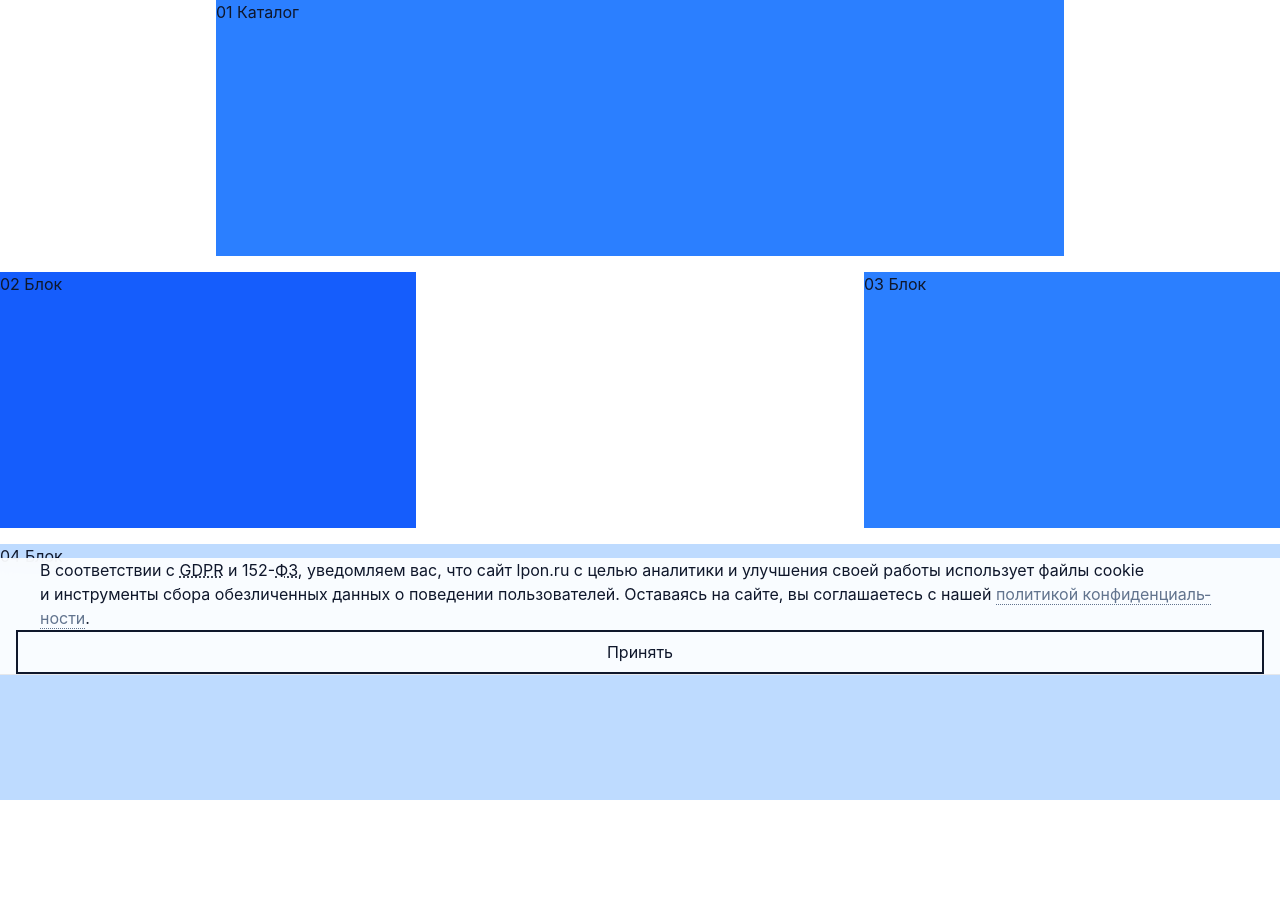
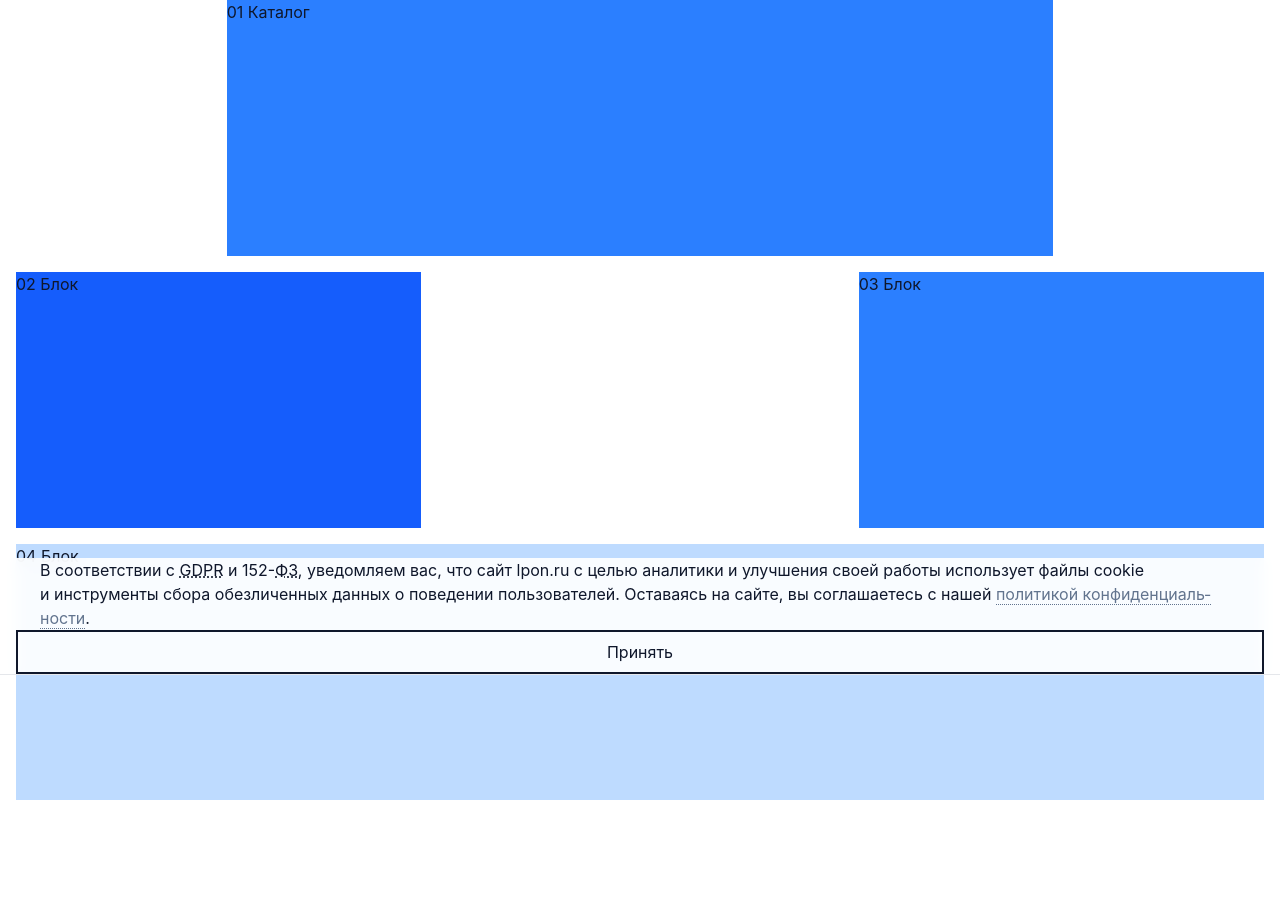
Before and after one commit to erjemin/2018-lpon-site, a Django app: template lpon_site/templates/catalog.html in a window 1280 px wide. Shown: the part 125-1042 px from the top of the page. Run offline with Django 5.2, Linux system fonts and the light colour scheme; the template is opened without the code that fills it, so the values that code supplies are empty.

Commit message:
minior: дизайн: ширина и отсттупы

```diff
--- a/lpon_site/templates/_base.html
+++ b/lpon_site/templates/_base.html
@@ -62,7 +62,8 @@
 </head>
 <body class="bg-white dark:bg-slate-950 text-slate-900 dark:text-slate-100">{% block ADD_CSS1 %}{% endblock %}{% block ADD_CSS2 %}{% endblock %}{% block ADD_CSS3 %}{% endblock %}{% block BODY %}
   {% include "block/header.html" %}
-  <main id="main-content">{% block CONTENT %}{% endblock CONTENT %}
+  <main id="main-content" class="max-w-7xl min-h-screen mx-auto px-4 py-8">
+    {% block CONTENT %}{% endblock CONTENT %}
   </main>
 {#  {% include "blocks/footer.jinja2" %} #}
 {% endblock BODY %}{% if not ALLOW_TRACKING %}
--- a/lpon_site/templates/block/allow-tracking.html
+++ b/lpon_site/templates/block/allow-tracking.html
@@ -1,12 +1,13 @@
-{# НИЖНИЙ POPUP О КУКУХ И ОТСЛЕЖИВАНИИ #}<div id="allow-tracking-popup" class="sticky bottom-0 z-50 bg-white/90
-    dark:bg-slate-800/70 backdrop-blur border-b border-gray-200 dark:border-gray-800 grid grid-cols-[auto_1fr] gap-x-4
+{# НИЖНИЙ POPUP О КУКУХ И ОТСЛЕЖИВАНИИ #}<div id="allow-tracking-popup" class="sticky bottom-0 z-50 bg-white/90 dark:bg-slate-800/70 backdrop-blur ">
+    <div class="max-w-7xl mx-auto px-4 py-8 border-b border-gray-200 dark:border-gray-800 grid grid-cols-[auto_1fr] gap-x-4
       px-4 py-0">
       <p class="flex-col px-6 py-6">
         В&nbsp;соответствии с&nbsp;<abbr title="General Data Protection Regulation">GDPR</abbr>
         и&nbsp;152-<abbr title="Федеральный закон">ФЗ</abbr>, уведомляем вас, что сайт lpon.ru с&nbsp;целью аналитики
         и&nbsp;улучшения своей работы использует файлы cookie и&nbsp;инструменты сбора обезли&shy;ченных данных
         о&nbsp;поведении пользо&shy;вателей.  Оставаясь на&nbsp;сайте, вы&nbsp;соглашаетесь с&nbsp;нашей
-      <a href="/note/privacy-policy">политикой конфи&shy;денциаль&shy;ности</a>.
+        <a href="/txt/privacy-policy">политикой конфи&shy;денциаль&shy;ности</a>.
       </p>
       <button id="cookie-accept" class="text-lg px-6 py-2 my-6 border-2 rounded-md">Принять</button>
+    </div>
   </div>{# / НИЖНИЙ POPUP О КУКУХ И ОТСЛЕЖИВАНИИ #}
--- a/lpon_site/templates/block/breadcrumbs.html
+++ b/lpon_site/templates/block/breadcrumbs.html
@@ -44,7 +44,7 @@
     просто объект с нужными атрибутами — главное, чтобы у каждого элемента были
     поля `title` и `url`.
 
-{% endcomment %}{% if breadcrumbs %}<nav aria-label="Хлебные крошки" class="px-4 py-2 text-sm text-slate-500 dark:text-slate-100 hidden md:block bg-slate-50 dark:bg-slate-900 m-2">
+{% endcomment %}{% if breadcrumbs %}<nav aria-label="Хлебные крошки" class="px-4 py-2 text-sm text-slate-500 dark:text-slate-100 hidden md:block bg-slate-50 dark:bg-slate-900 rounded-xl">
   {# aria-label="Хлебные крошки" — для доступности, чтобы скринридеры озвучивали #}
   {# пользователю, что это именно хлебные крошки, а не просто список ссылок. #}
   {# hidden md:block — скрываем на маленьких экранах (мобильных) #}
```
Lines whose indentation alone changed are shown as unchanged.
